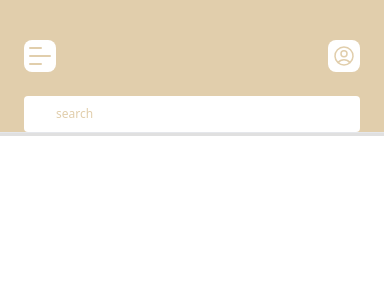
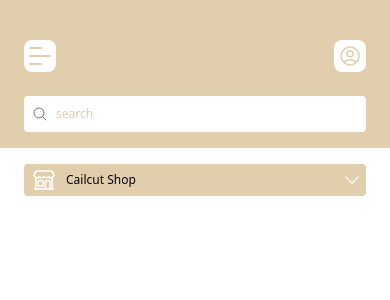
Before and after one commit to BadVoice/MobileNavMenu-component-for-Bakery, a Vue app: page / in a window 390 px wide. Shown: the top 300 px of the page. Built offline with nearby package versions, Linux system fonts and the light colour scheme.

Commit message:
feat: add first column in mobileNav

```diff
--- a/src/components/NavMenu/NavMenu.vue
+++ b/src/components/NavMenu/NavMenu.vue
@@ -1,5 +1,5 @@
 <template>
-    <div class="navMenu container  max-w-sm w-[100%] h-[100vh] bg-white
+    <div class="navMenu container  max-w-m w-[100%] h-[100vh] bg-white
      overflow-y-scroll bg-gray-900
 
     ">
@@ -17,15 +17,49 @@
 
                 <div class="relative">
                     <div class="absolute inset-y-0 left-0 flex items-center pl-2 pointer-events-none">
+                        <svg class="w-4 h-4 text-gray-500 stroke-current" xmlns="http://www.w3.org/2000/svg" fill="none" viewBox="0 0 24 24" stroke-width="1.5" stroke="currentColor">
+                            <path stroke-linecap="round" stroke-linejoin="round" d="M21 21l-5.197-5.197m0 0A7.5 7.5 0 105.196 5.196a7.5 7.5 0 0010.607 10.607z" />
+                        </svg>
 
                     </div>
                     <input type="text" class="w-full rounded pl-8 pr-4 py-2.5 text-xs font-xl text-[#E1CEAC] bg-white placeholder-[#E1CEAC] focus:outline-none focus:ring-1 focus:ring-gray-300 " placeholder="search">
                 </div>
-            </div>
+
+                <div class="pt-4">
+
+                </div>
+        </div>
+
+        <div class="px-6 pt-4 ">
+            <ul class="flex flex-col space-y-2">
+                <li class="">
+                    <div class="relative flex justify-between text-black bg-[#E1CEAC] rounded">
+                        <div class="flex items-center w-full">
+                            <div class="pr-0.5 inset-y-0 left-0 flex items-center pl-2 pointer-events-none text-white">
+                                <svg xmlns="http://www.w3.org/2000/svg" fill="none" viewBox="0 0 24 24" stroke-width="1.5" stroke="currentColor" class="w-6 h-6">
+                                    <path stroke-linecap="round" stroke-linejoin="round" d="M13.5 21v-7.5a.75.75 0 01.75-.75h3a.75.75 0 01.75.75V21m-4.5 0H2.36m11.14 0H18m0 0h3.64m-1.39 0V9.349m-16.5 11.65V9.35m0 0a3.001 3.001 0 003.75-.615A2.993 2.993 0 009.75 9.75c.896 0 1.7-.393 2.25-1.016a2.993 2.993 0 002.25 1.016c.896 0 1.7-.393 2.25-1.016a3.001 3.001 0 003.75.614m-16.5 0a3.004 3.004 0 01-.621-4.72L4.318 3.44A1.5 1.5 0 015.378 3h13.243a1.5 1.5 0 011.06.44l1.19 1.189a3 3 0 01-.621 4.72m-13.5 8.65h3.75a.75.75 0 00.75-.75V13.5a.75.75 0 00-.75-.75H6.75a.75.75 0 00-.75.75v3.75c0 .415.336.75.75.75z" />
+                                  </svg>
+
+                            </div>
+                            <RouterLink to="/" class=" inline-block w-full py-2 pl-2 pr-2 text-xs rounded hover:bg-[#E1CEAC] focus:outline-none focus:bg-[#E1CEAC] focus:bg-[#E1CEAC] focus:bg-[#E1CEAC]" href="">
+                                Cailcut Shop
+                            </RouterLink>
+                        </div>
+                        <button class=" flex items-center p-1 text-white">
+                            <svg class="w-5 h-5 stroke-current" xmlns="http://www.w3.org/2000/svg" fill="none" viewBox="0 0 24 24" stroke-width="1.5" stroke="currentColor" >
+                                <path stroke-linecap="round" stroke-linejoin="round" d="M19.5 8.25l-7.5 7.5-7.5-7.5" />
+                              </svg>
+
+                        </button>
+                    </div>
+
+                </li>
+            </ul>
+        </div>
 
 
 
-        <hr class="h-1 bg-[#E0E0E0]">
+
 
     </div>
 </template>
```
